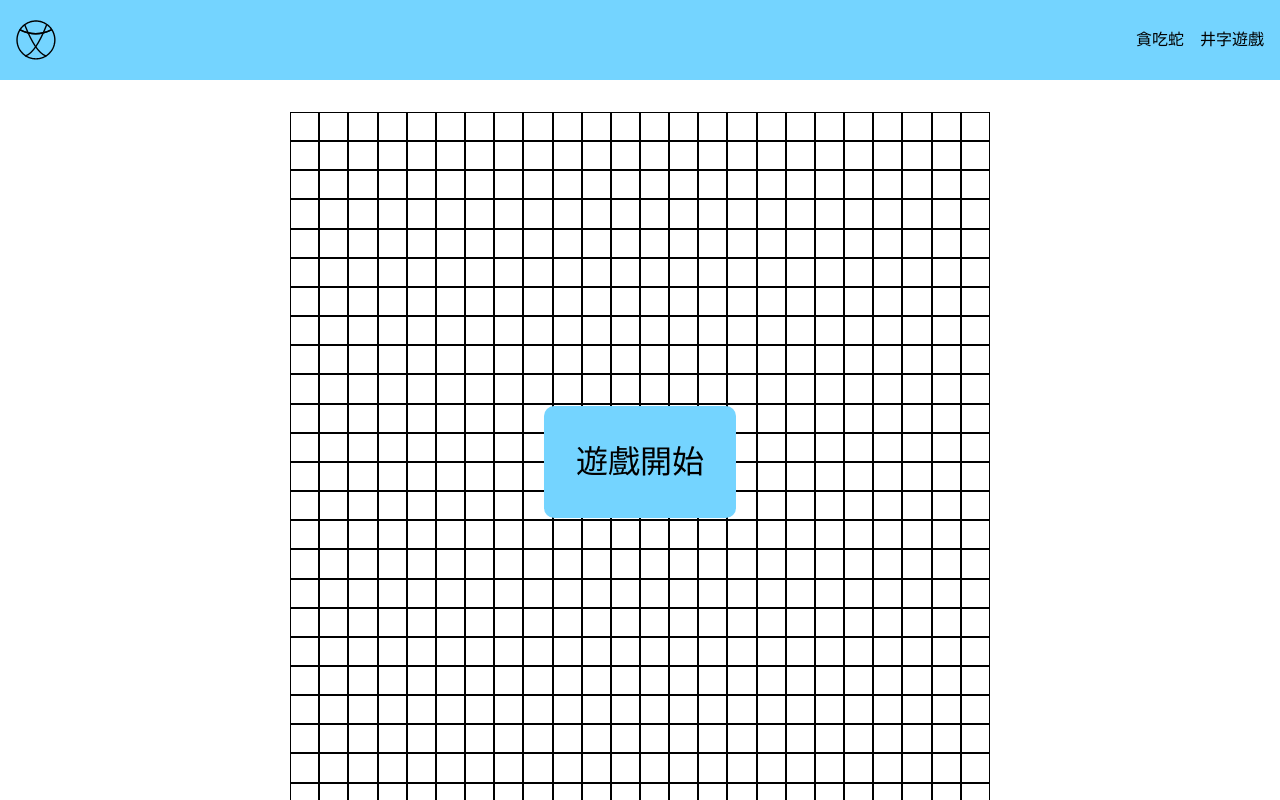
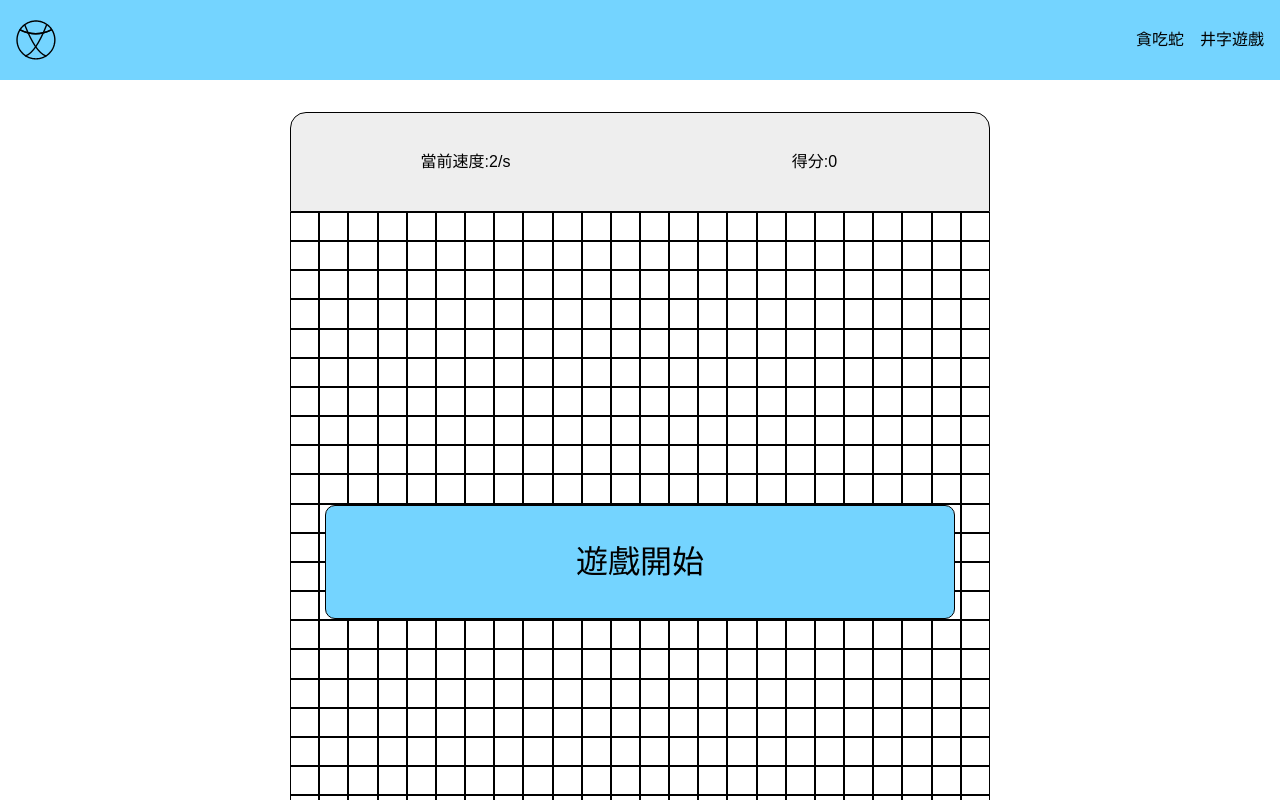
Before and after one commit to Ailafeka123/playooxx, a Next.js app: page /Snake in a window 1280 px wide. Shown: the top 800 px of the page. Built offline with nearby package versions, Linux system fonts and the light colour scheme.

Commit message:
feat:電腦版貪吃蛇完成
預計明天更新手機板操作與說明

```diff
--- a/src/component/Snake/SnakeGame.tsx
+++ b/src/component/Snake/SnakeGame.tsx
@@ -1,6 +1,5 @@
 import React,{useState,useEffect,useRef} from "react";
 import style from '@/style/game/SnakeGame/SnakeGame.module.scss';
-import Snake from "@/pages/Snake";
 export default function SnakeGame(){
     //地圖 24*24
     //x and Y 對應 [x][y] 0 = 空 1 = 身體 2 = 頭 3 = 食物
@@ -22,7 +21,9 @@ export default function SnakeGame(){
     //蛇食物
     const [food,setFood] = useState<number[]>([-1,-1]);
     //空陣列 用於放食物(所以需要立刻更新)
-    const nullMap = useRef<number[][]> ( [ [] ] );
+    const nullMap = useRef<Array<[number,number]>> ( [ [0,0] ] );
+    //遊戲結束框 [是否結束,死因] 0 => 無 1 => 撞牆 2 => 咬自己
+    const [gameOver,setGameOver] = useState <[Boolean,number]>([false,0]);
     //初始化與放置地圖
     useEffect(()=>{
         GameMapReSet();
@@ -61,18 +62,41 @@ export default function SnakeGame(){
             setSnakeBody([ [13,12] ]);
             setSnakeTail([-1,-1]);
             snakeDirect.current = [-1,0];
+            const tempMap: Array<[number,number]> = [];
+            for(let col = 0 ; col < 24 ; col++){
+                for(let row = 0; row < 24 ; row++){
+                    if((col === 12 && row === 12) || (col === 13 && row === 12)) continue;
+                    tempMap.push([col,row]);
+                }
+            }
+            nullMap.current = tempMap;
             newFood();
             setSnakeMove([2,true]);
+
             window.addEventListener('keydown', handleKeyDown);
         }
         return () => {
             window.removeEventListener('keydown', handleKeyDown);
         };
     },[gameStart])
-    //移動控制 x = col  y = row
+    //電腦進行移動控制 x = col  y = row
     const handleKeyDown = (event: KeyboardEvent) => {
         event.preventDefault();
-        switch (event.key) {
+        let keyString = event.key.toLowerCase();
+        let move = "";
+        if(keyString === "arrowup" || keyString === "w"){
+            move = "ArrowUp";
+        }else if(keyString === "arrowdown" || keyString === "s"){
+            move = "ArrowDown";
+        }else if(keyString === "arrowleft" || keyString === "a"){
+            move = "ArrowLeft";
+        }else if(keyString === "arrowright" || keyString === "d"){
+            move = "ArrowRight";
+        }else{
+            return;
+        }
+
+        switch (move) {
             case 'ArrowUp':
                 if(lastDirect.current[0] === 1 && lastDirect.current[1] === 0){
                     return;
@@ -99,6 +123,7 @@ export default function SnakeGame(){
                 break;
         }
     };
+    //
     //每次移動 重新設定頭 身體 尾巴 食物 並利用頭部去刷新interval
     useEffect(()=>{
         let runTime :ReturnType<typeof setTimeout>;
@@ -122,8 +147,8 @@ export default function SnakeGame(){
                 if(endBoolean !== 0){
                     setSnakeMove([0.5,false]);
                     setGameStart(false);
+                    setGameOver([true,endBoolean]);
                     clearInterval(runTime);
-                    alert(`遊戲結束 得分為${snakeBody.length-1}分 死因:${endBoolean===1?"撞到牆":"咬到自己"}`);
                     return;
                 }
                 //更新頭部位置
@@ -138,14 +163,6 @@ export default function SnakeGame(){
                         bodyIndex.unshift([col,row]);
                         return bodyIndex;
                     })
-                    // 刷新空陣列
-                    let tempMap :number[][] = [];
-                    for(let tempCol = 0 ; tempCol< 24; tempCol++){
-                        for(let tempRow = 0 ; tempRow < 24; tempRow++){
-                            tempMap.push([tempCol,tempRow]);
-                        }
-                    }
-
                     //找新食物
                     newFood();
                     //提升速度
@@ -170,6 +187,10 @@ export default function SnakeGame(){
                         bodyIndex.pop();
                         return bodyIndex;
                     })
+                    //刷新nullMap位置 先找到頭部 然後刪除 找到尾部 添加
+                    const findHead = nullMap.current.findIndex(([nullMapCol,nullMapRow])=>nullMapCol === newCol && nullMapRow === newRow);
+                    nullMap.current.splice(findHead,1);
+                    nullMap.current.push([tailCol,tailRow]);
                 }
             }, (1000/snakeMove[0]) );
         }
@@ -177,17 +198,12 @@ export default function SnakeGame(){
     },[snakeMove,snakeHead])
     //設定新食物
     const newFood = () =>{
-        let find:Boolean = false;
-        while(find === false){
-            const col:number = Math.floor(Math.random()*24);
-            const row:number = Math.floor(Math.random()*24);
-            if(gameMap[col][row] === 0){
-                find = true;
-            }
-            if(find === true){
-                setFood([col,row])
-            }
-        }
+        const nullMapNumber:number = Math.floor(Math.random() * nullMap.current.length)
+        const [col,row]:[number,number] = nullMap.current[nullMapNumber];
+        //放置食物
+        setFood([col,row]);
+        //清除食物的點
+        nullMap.current.splice(nullMapNumber,1);
     }
     //return 地圖
     const GameMapReSet = () =>{
@@ -213,8 +229,21 @@ export default function SnakeGame(){
 
     return(
         <div className={style.game}>
-            <GameMapReSet></GameMapReSet>
-            <button className={ `${style.gameStartButton} bg-sky-300 hover:bg-sky-500 hover:not-focus:bg-sky-400 ${gameStart===true?style.gameActive:""}`  } onClick={()=>{setGameStart(true)}}>遊戲開始</button>
+
+            <div className={style.gameMenu}>
+                <div>當前速度:{`${snakeMove[0]}`}/s</div>
+                <div>得分:{`${snakeBody.length-1}`}</div>
+            </div>
+            <div className={style.GameMapDiv}>
+                <GameMapReSet></GameMapReSet>
+                <button className={ `${style.gameStartButton} bg-sky-300 hover:bg-sky-500 hover:not-focus:bg-sky-400 ${(gameStart===true || gameOver[0] === true)?style.gameActive:""}`  } onClick={()=>{setGameStart(true)}}>遊戲開始</button>
+                <div className={`${style.gameOverDiv} ${gameOver[0] === false? style.gameOverClose : ""} `}>
+                    <h2>遊戲結束</h2>
+                    <p>死因:{`${gameOver[1]===1?"撞到牆":"咬到自己"}`}</p>
+                    <p>最終得分:{`${snakeBody.length-1}`}</p>
+                    <button className={` bg-sky-300 hover:bg-sky-500 hover:not-focus:bg-sky-400`} onClick={()=>{setGameOver([false,0])}}>確認</button>
+                </div>
+            </div>
         </div>
     )
 };
--- a/src/style/game/SnakeGame/SnakeGame.module.scss
+++ b/src/style/game/SnakeGame/SnakeGame.module.scss
@@ -1,4 +1,30 @@
 .game{
+    position: relative;
+    .gameMenu{
+        display: flex;
+        flex-direction: row;
+        align-items: center;
+        justify-content: space-around;
+        width: 300px;
+        height: 100px;
+        border-radius: 16px 16px 0 0 ;
+        background-color: rgb(238, 238, 238);
+        border: 1px solid black;
+        div{
+            width: 50%;
+            display: flex;
+            align-items: center;
+            justify-content: center;
+        }
+        @media(min-width:450px){
+            width: 400px;
+
+        }
+        @media(min-width:768px){
+            width: 700px;
+        }
+    }
+    .GameMapDiv{
         position: relative;
         .GameMap{
             --boxWidth : 300px;
@@ -41,6 +67,10 @@
         .gameStartButton{
             position: absolute;
             display: flex;
+            align-items: center;
+            justify-content: center;
+            border: 1px solid black;
+            width: 90%;
             top: 50%;
             left: 50%;
             transform: translate(-50%,-50%);
@@ -51,5 +81,34 @@
                 display: none;
             }
         }
+        .gameOverDiv{
+            position: absolute;
+            width: 90%;
+            height: 45vh;
+            background-color: #fff;
+            top: 50%;
+            left: 50%;
+            transform: translate(-50%,-50%);
+            display: flex;
+            flex-direction: column;
+            align-items: center;
+            justify-content: center;
+            gap: 1rem;
+            border-radius: 16px;
+            border: 1px solid black;
+            z-index: 1  ;
+            button{
+                font-size: 2rem;
+                border-radius: 10px;
+                padding:2rem;
 
             }
+            &.gameOverClose{
+                display: none;
+            }
+        }
+
+    }
+
+
+}
```
Lines whose indentation alone changed are shown as unchanged.
